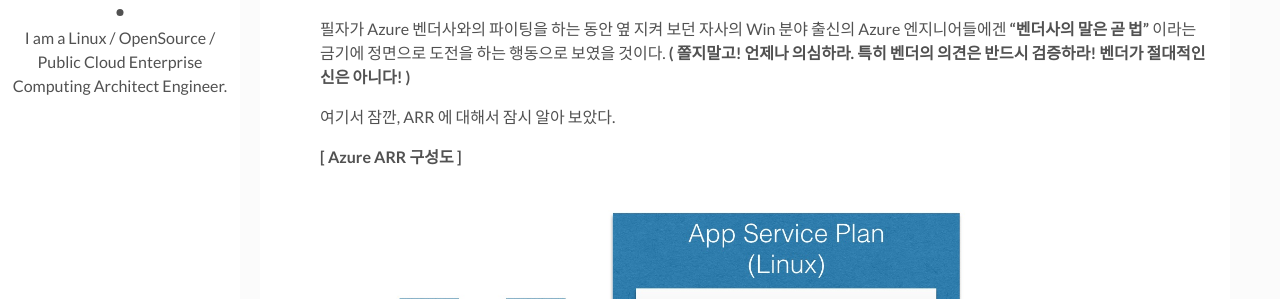
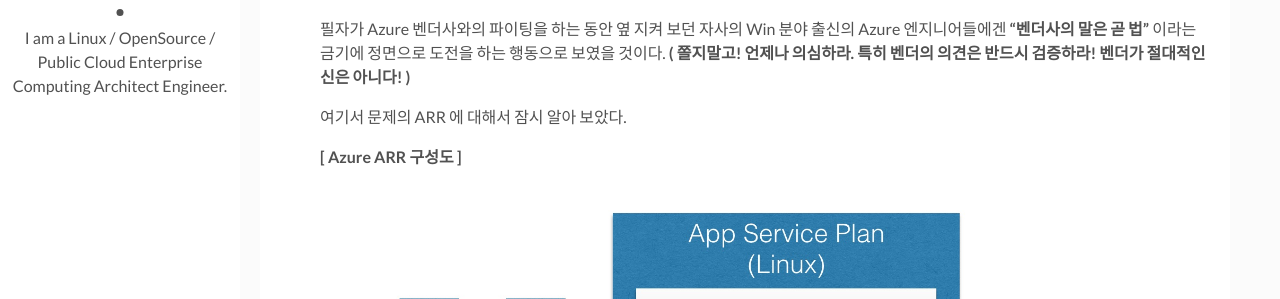
Before and after one commit to graudis/graudis.github.io, a Jekyll site: the page built from _posts/2020-09-21-azure-webapp-4.md, in a window 1280 px wide and 900 px high, scrolled down 2292 px. Shown: the part 153-452 px from the top of the window. Built offline with Jekyll 4.4.1, drawn with Linux system fonts in a browser that asks for light colours.

Commit message:
Update 2020-09-21-azure-webapp-4.md

```diff
--- a/_posts/2020-09-21-azure-webapp-4.md
+++ b/_posts/2020-09-21-azure-webapp-4.md
@@ -126,7 +126,7 @@ tags: cloud azure MS
    필자가 Azure 벤더사와의 파이팅을 하는 동안 옆 지켜 보던 자사의 Win 분야 출신의 Azure 엔지니어들에겐 **"벤더사의 말은 곧 법"** 이라는 금기에 정면으로 도전을 하는 행동으로 보였을 것이다.
    **( 쫄지말고! 언제나 의심하라. 특히 벤더의 의견은 반드시 검증하라! 벤더가 절대적인 신은 아니다! )**
 
-   여기서 잠깐, ARR 에 대해서 잠시 알아 보았다.
+   여기서 문제의 ARR 에 대해서 잠시 알아 보았다.
 
    **[ Azure ARR 구성도 ]**
 
```
